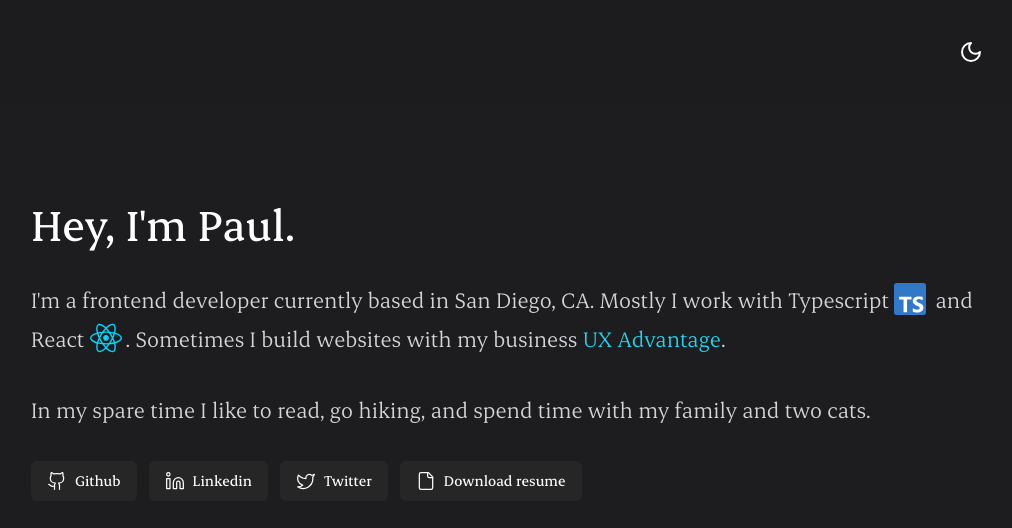
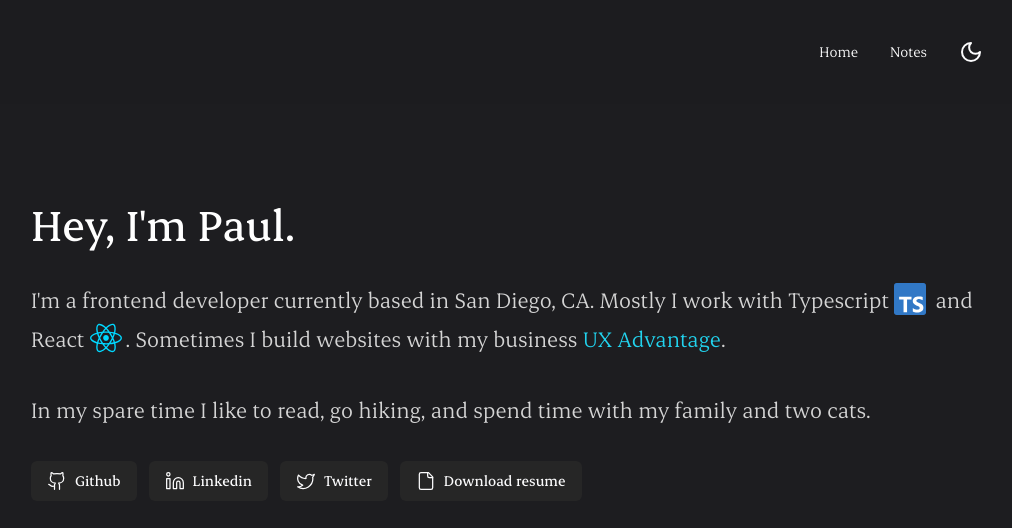
Before and after one commit to pnewsam/paultnewsam.com, a Next.js app: page / in a window 1280 px wide. Shown: the top 528 px of the page, without its empty margins (129-1141 px from the left). Built offline with nearby package versions, Linux system fonts and the light colour scheme.

Commit message:
Expose notes

```diff
--- a/src/components/Navbar.tsx
+++ b/src/components/Navbar.tsx
@@ -1,6 +1,6 @@
 import ThemeToggle from "./ThemeToggle";
 import BackLink from "./BackLink";
-
+import Link from "next/link";
 export default function Navbar() {
   return (
     <div className="sticky top-0 z-50 backdrop-blur-sm bg-background/80">
@@ -9,7 +9,7 @@ export default function Navbar() {
           <BackLink />
         </div>
         <div className="flex items-center gap-4">
-          {/* <Link
+          <Link
             className="hover:bg-neutral-200 dark:hover:bg-neutral-800 rounded-md px-2 py-1"
             href="/"
           >
@@ -20,7 +20,7 @@ export default function Navbar() {
             href="/notes"
           >
             Notes
-          </Link> */}
+          </Link>
           <ThemeToggle />
         </div>
       </nav>
```
